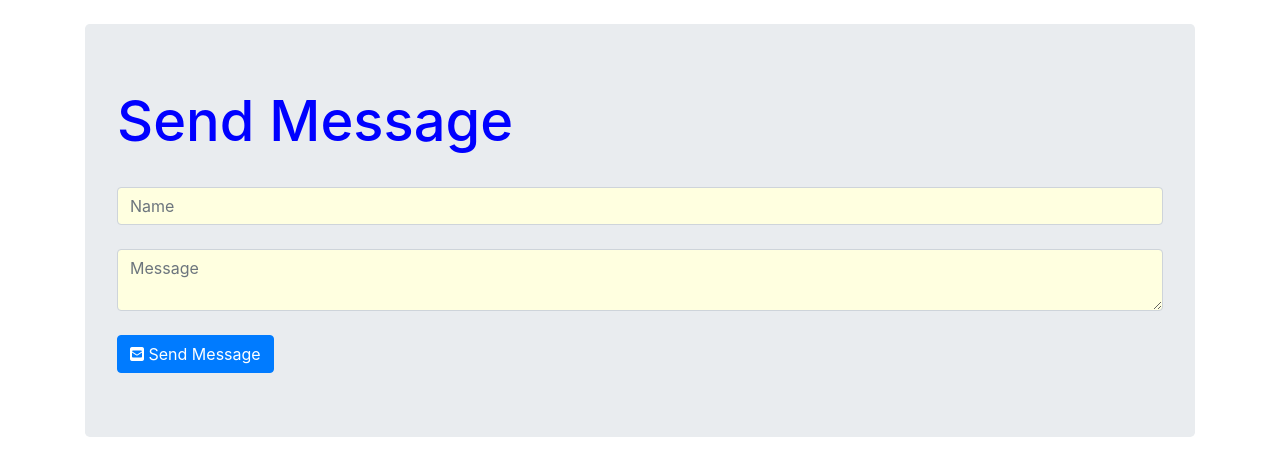
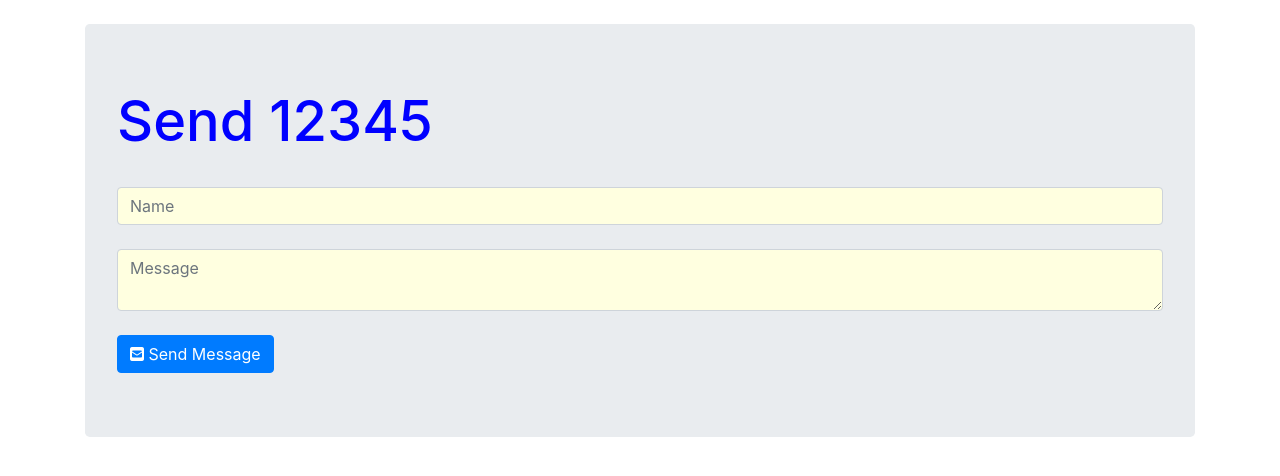
Before and after one commit to wellsjohn220/mychatapp, a website: page index.html in a window 1280 px wide. Drawn offline with nearby package versions, Linux system fonts and the light colour scheme; no server answers.

Commit message:
version week eight

```diff
--- a/index.html
+++ b/index.html
@@ -19,13 +19,13 @@
     <!-- <script src="/socket.io/socket.io.js"></script> -->
     <link rel="shortcut icon" href="FACE05.ICO" />
     <link rel="stylesheet" type="text/css" href="mystyle.css" />
-    <title>Document Test by nodemon</title>
+    <title>Document Test by 12345</title>
   </head>
   <body>
     <div class="container">
       <br />
       <div class="jumbotron">
-        <h1 class="display-4">Send Message</h1>
+        <h1 class="display-4">Send 12345</h1>
         <br />
         <input id="name" class="form-control" placeholder="Name" />
         <br />
```
